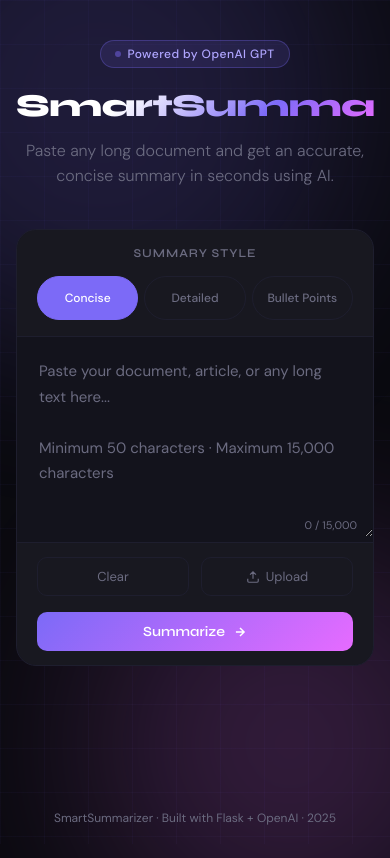
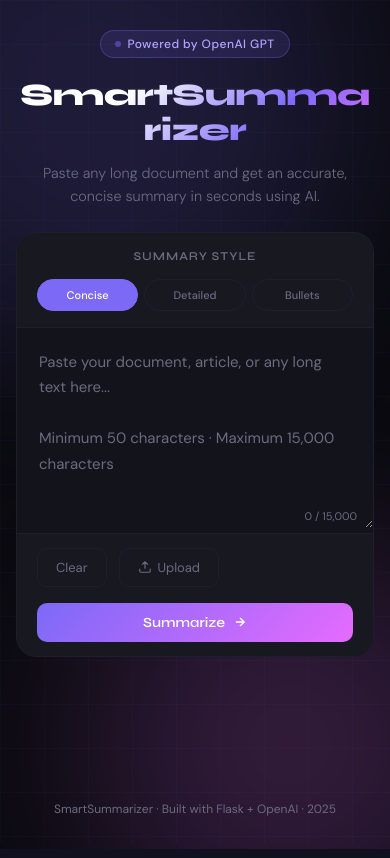
Before and after one commit to mohitgit999/Smart-Document-Summarizer, a Flask app: page / in a window 390 px wide; the page is wider, and only the part inside the window is pictured. Run offline with Flask 3, Linux system fonts and the light colour scheme.

Commit message:
Enhance mobile responsiveness

```diff
--- a/templates/index.html
+++ b/templates/index.html
@@ -29,6 +29,7 @@
       display: flex;
       flex-direction: column;
       align-items: center;
+      overflow-x: hidden;
     }
 
     /* ── Background Grid ── */
@@ -79,10 +80,11 @@
 
     h1 {
       font-family: 'Syne', sans-serif;
-      font-size: clamp(2rem, 5vw, 3.4rem);
+      font-size: clamp(1.8rem, 8vw, 3.4rem);
       font-weight: 800;
       line-height: 1.12;
       letter-spacing: -.02em;
+      word-wrap: break-word;
       background: linear-gradient(135deg, #fff 30%, var(--accent) 70%, var(--accent2));
       -webkit-background-clip: text;
       -webkit-text-fill-color: transparent;
@@ -300,15 +302,16 @@
 
     /* ── Responsive Tweaks ── */
     @media (max-width: 600px) {
-      header { padding: 40px 16px 0; }
+      header { padding: 30px 16px 0; }
       main { padding: 0 16px 40px; }
+      .subtitle { font-size: 0.9rem; margin-bottom: 24px; }
       .action-bar { flex-direction: column; align-items: stretch; gap: 16px; }
-      .action-left { justify-content: stretch; width: 100%; flex-wrap: wrap; }
-      .action-left > * { flex: 1; text-align: center; justify-content: center; }
+      .action-left { width: 100%; display: grid; grid-template-columns: 1fr 1fr; gap: 12px; }
+      .action-left > * { text-align: center; justify-content: center; }
       .btn-summarize { justify-content: center; width: 100%; }
       .toolbar { flex-direction: column; align-items: stretch; gap: 16px; text-align: center; }
-      .style-tabs { flex-wrap: wrap; }
-      .style-tab { flex: 1; text-align: center; }
+      .style-tabs { display: grid; grid-template-columns: 1fr 1fr 1fr; gap: 6px; width: 100%; }
+      .style-tab { text-align: center; padding: 8px 4px; font-size: 11px; }
       .output-header { flex-direction: column; align-items: flex-start; gap: 10px; }
     }
   </style>
@@ -332,7 +335,7 @@
       <div class="style-tabs">
         <button class="style-tab active" data-style="concise">Concise</button>
         <button class="style-tab" data-style="detailed">Detailed</button>
-        <button class="style-tab" data-style="bullet">Bullet Points</button>
+        <button class="style-tab" data-style="bullet">Bullets</button>
       </div>
     </div>
 
```
